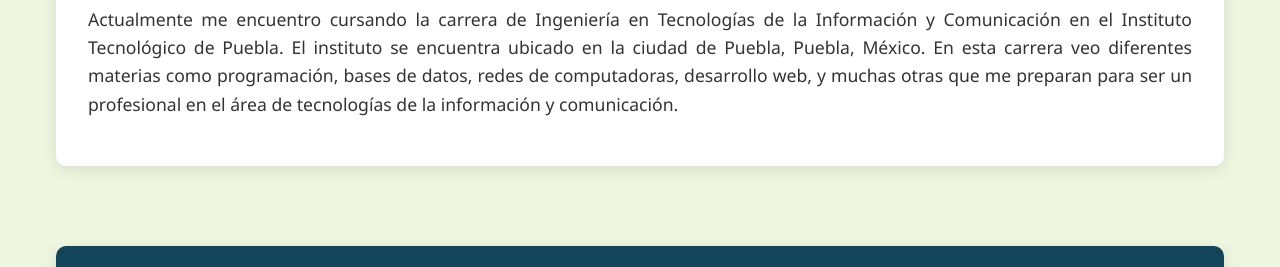
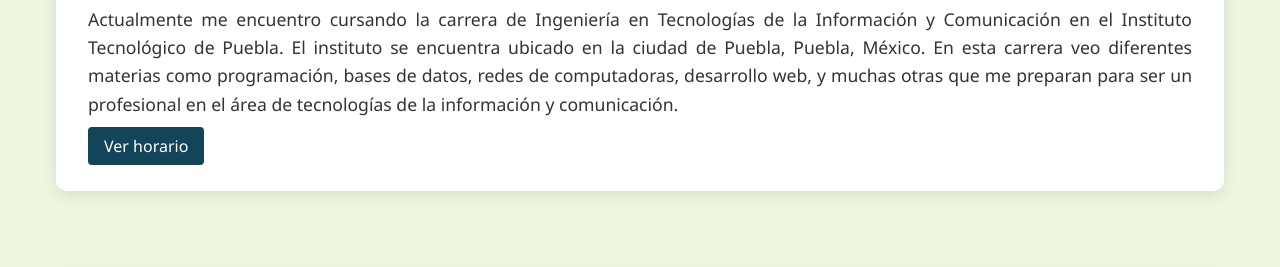
Before and after one commit to Quishy08/portafolio-cgeo, a plain HTML site: page estudios.html in a window 1280 px wide. Shown: the part 820-1087 px from the top of the page. Drawn offline with nearby package versions, Linux system fonts and the light colour scheme.

Commit message:
se agrega boton de horario

```diff
--- a/estudios.html
+++ b/estudios.html
@@ -126,6 +126,7 @@
             profesional en el área de tecnologías de la información y
             comunicación.
           </p>
+          <a href="horario.html" target="_blank" class="boton-contacto">Ver horario</a></li>
         </div>
       </div>
 
```
